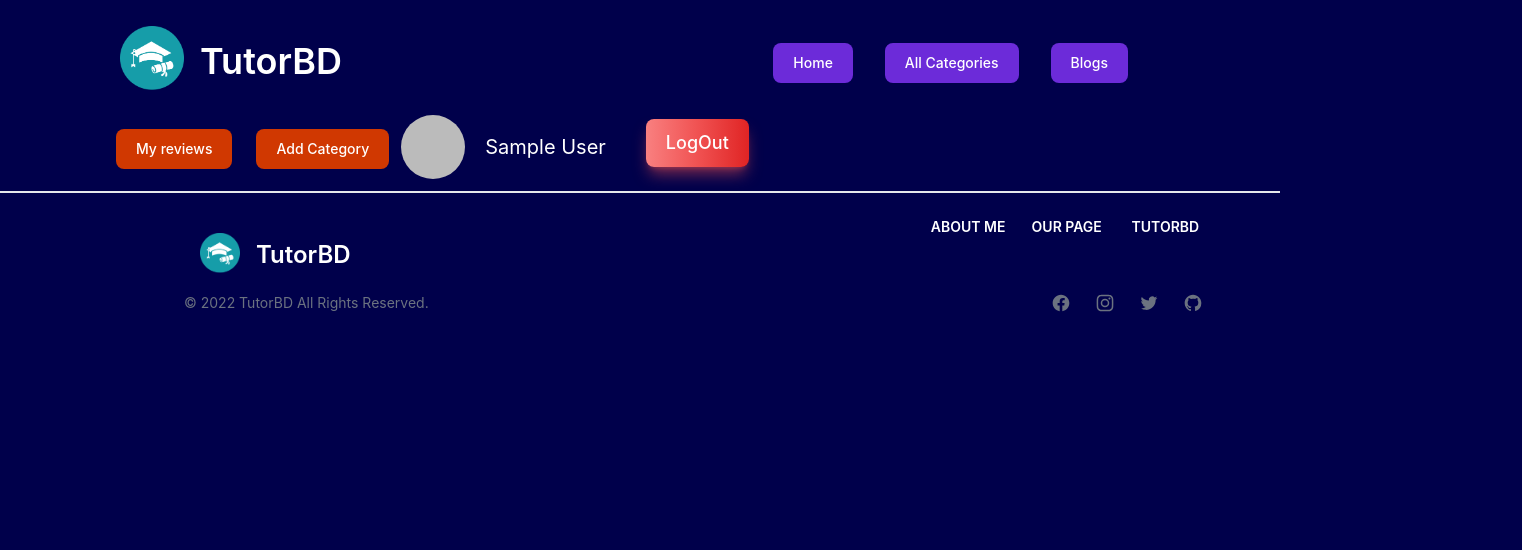
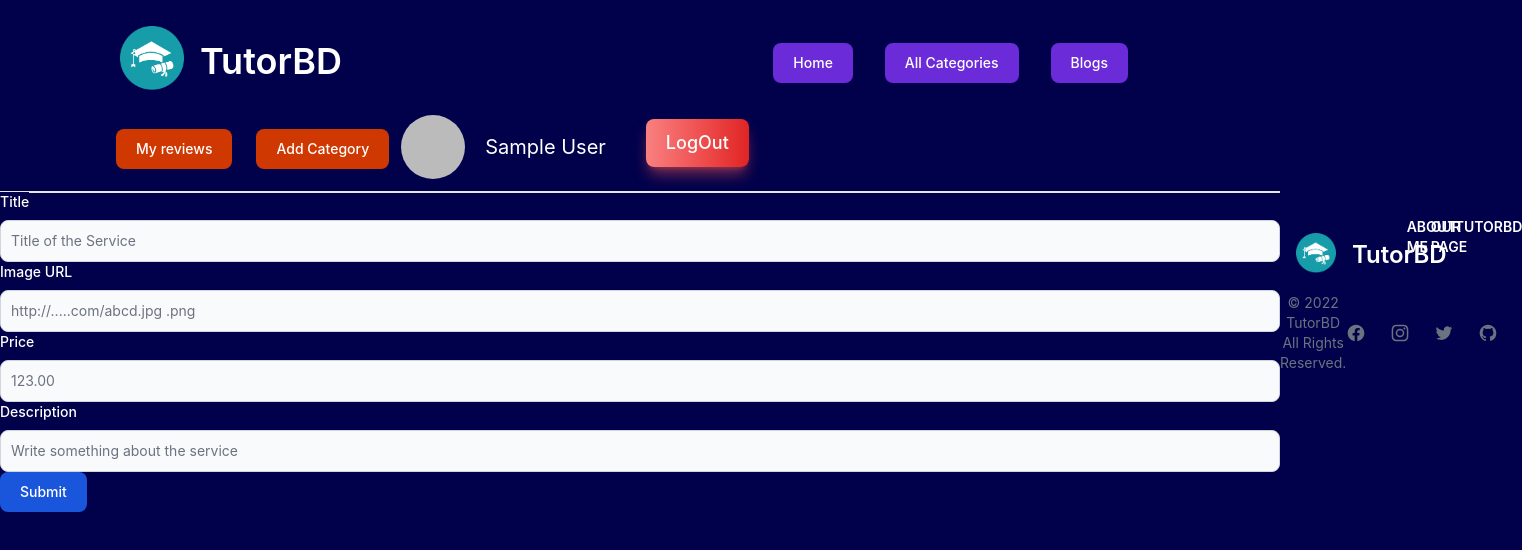
Before and after one commit to shuvo0007/service-review-client-side, a React (Create React App) app: page /private/addCategory in a window 1280 px wide. Shown: the top 550 px of the page, 1522 px wide, since content can reach past the window. Built offline with nearby package versions, Linux system fonts and the light colour scheme; no server answers; sample sign-in values are in the browser's storage.

Commit message:
category added

```diff
--- a/src/Components/Layouts/Header/Header.js
+++ b/src/Components/Layouts/Header/Header.js
@@ -84,7 +84,7 @@ const Header = () => {
                     alt=""
                   />
                 ) : (
-                  <div className="border-2 rounded-full p-3 text-white">
+                  <div className="border-2 rounded-full w-16 h-16 p-3 text-white">
                     <FaRegUser size={30}></FaRegUser>
                   </div>
                 )}
--- a/src/Components/Layouts/Outlets/AddCategory/AddCategory.js
+++ b/src/Components/Layouts/Outlets/AddCategory/AddCategory.js
@@ -1,9 +1,119 @@
-import React from "react";
+import React, { useState } from "react";
 import useTitle from "../../../../Hooks/useTitle";
 
 const AddCategory = () => {
   useTitle("AddCategory");
-  return <div></div>;
+  const [category, setCategory] = useState({});
+
+  const handleAddService = (event) => {
+    event.preventDefault();
+
+    fetch("http://localhost:5000/category", {
+      method: "POST",
+      headers: {
+        "content-type": "application/json",
+      },
+      body: JSON.stringify(category),
+    })
+      .then((res) => res.json())
+      .then((data) => {
+        alert("Service added successfully");
+        event.target.reset();
+      });
+  };
+
+  const handleInputBlur = (event) => {
+    const field = event.target.name;
+    const value = event.target.value;
+    const newCategory = { ...category };
+    newCategory[field] = value;
+    setCategory(newCategory);
+  };
+
+  return (
+    <form onSubmit={handleAddService}>
+      <div className="">
+        <div>
+          <label
+            for="last_name"
+            className="block mb-2 text-sm font-medium text-white float-left dark:text-gray-300"
+          >
+            Title
+          </label>
+          <input
+            onBlur={handleInputBlur}
+            type="text"
+            name="title"
+            id="last_name"
+            className="bg-gray-50 border border-gray-300 text-white float-left text-sm rounded-lg
+                    focus:ring-blue-500 focus:border-blue-500 block w-full p-2.5 "
+            placeholder="Title of the Service"
+            required
+          />
+        </div>
+        <div>
+          <label
+            for="company"
+            className="block mb-2 text-sm font-medium text-white float-left dark:text-gray-300"
+          >
+            Image URL
+          </label>
+          <input
+            onBlur={handleInputBlur}
+            type="text"
+            name="img"
+            id="company"
+            className="bg-gray-50 border border-gray-300 text-white float-left text-sm rounded-lg
+                    focus:ring-blue-500 focus:border-blue-500 block w-full p-2.5 "
+            placeholder="http://.....com/abcd.jpg .png"
+            required
+          />
+        </div>
+        <div>
+          <label
+            for="phone"
+            className="block mb-2 text-sm font-medium text-white float-left dark:text-gray-300"
+          >
+            Price
+          </label>
+          <input
+            onBlur={handleInputBlur}
+            type="text"
+            name="price"
+            id="phone"
+            className="bg-gray-50 border border-gray-300 text-white float-left text-sm rounded-lg
+                    focus:ring-blue-500 focus:border-blue-500 block w-full p-2.5 "
+            placeholder="123.00"
+            required
+          />
+        </div>
+        <div>
+          <label
+            for="website"
+            className="block mb-2 text-sm font-medium text-white float-left dark:text-gray-300"
+          >
+            Description
+          </label>
+          <input
+            onBlur={handleInputBlur}
+            type="text"
+            name="description"
+            id="website"
+            className="bg-gray-50 border border-gray-300 text-white float-left text-sm rounded-lg
+                    focus:ring-blue-500 focus:border-blue-500 block w-full p-2.5 "
+            placeholder="Write something about the service"
+            required
+          />
+        </div>
+
+        <button
+          type="submit"
+          className="text-white float-left bg-blue-700 hover:bg-blue-800 focus:ring-4 focus:outline-none focus:ring-blue-300 font-medium rounded-lg text-sm w-full sm:w-auto px-5 py-2.5 text-center dark:bg-blue-600 dark:hover:bg-blue-700 dark:focus:ring-blue-800"
+        >
+          Submit
+        </button>
+      </div>
+    </form>
+  );
 };
-
 export default AddCategory;
```
